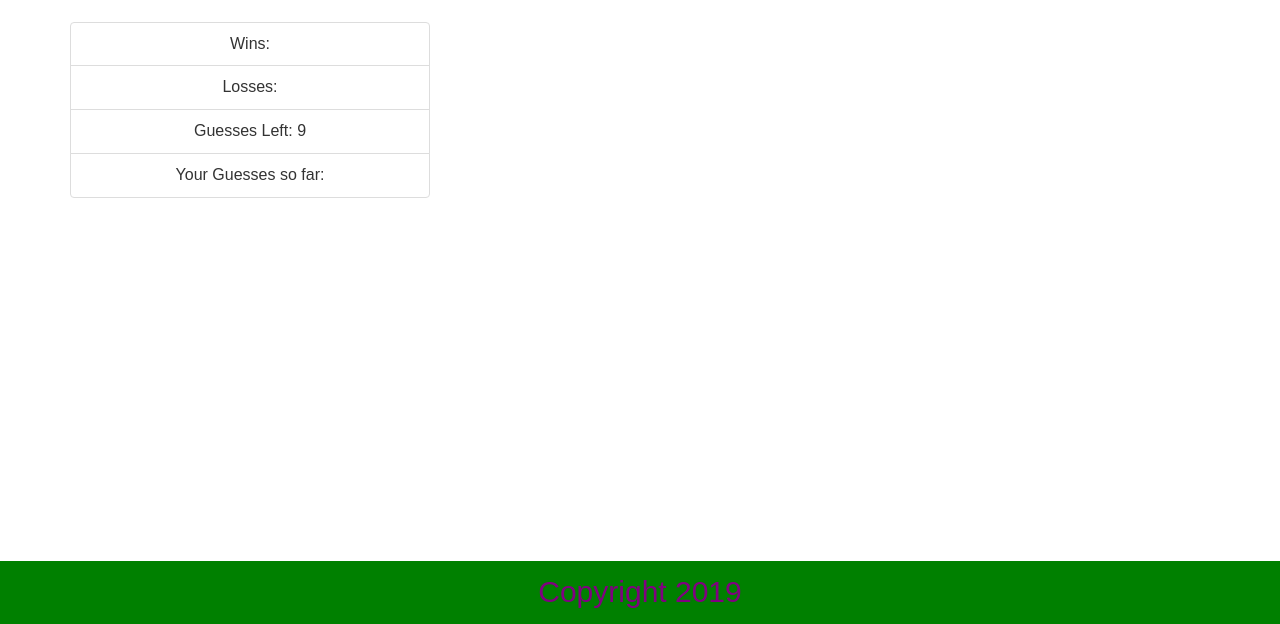
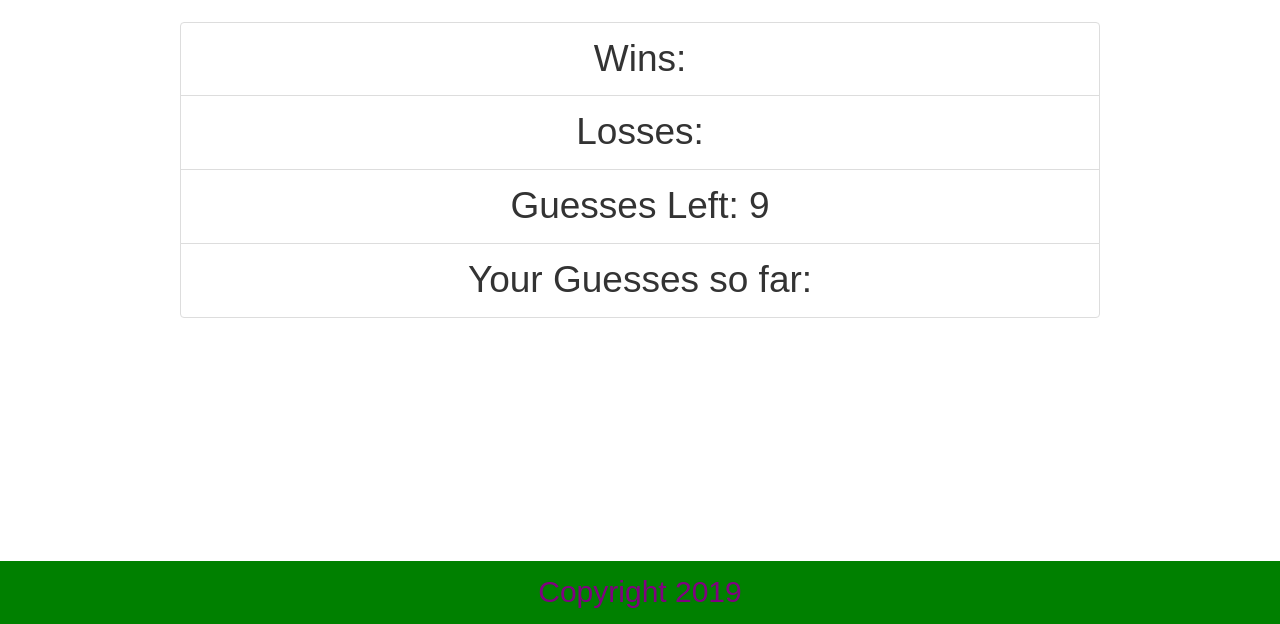
Before and after one commit to Paulpbkr22/Psychic-Game, a plain HTML site: page index.html in a window 1280 px wide. Shown: the part 176-800 px from the top of the page. Drawn offline with nearby package versions, Linux system fonts and the light colour scheme.

Commit message:
final update

```diff
--- a/assets/css/style.css
+++ b/assets/css/style.css
@@ -12,7 +12,7 @@ h1, h2 {
 	text-align: center;
 }
 
-.containter {
+.container {
 	width: 100%;
 	max-width: 950px;
 	margin: 0 auto;
@@ -22,6 +22,7 @@ h1, h2 {
 	margin-top: 15px;
 }
 .list-group {
+	font-size: 37px;
 	text-align: center;
 }
 
--- a/assets/javascript/game.js
+++ b/assets/javascript/game.js
@@ -1,15 +1,12 @@
-// The specific letters that the user typed.
 var userChoices = ['a', 'b', 'c', 'd', 'e', 'f', 'g', 'h', 'i', 'j', 'k', 'l', 'm', 'n', 'o', 'p', 'q', 'r', 's', 't', 'u', 'v', 'w', 'x', 'y', 'z'];
 
-// Setting for zero
 var wins = 0;
 var losses = 0;
-var guessesLeft = 9;
+var guessesLeft  = 9;
 var letterUser = [];
 var eachofLetters = null;
 
 
-// Sets the computerGuess variable equal to a random choice from the computerChoice array.
 var computerGuess = userChoices[Math.floor(Math.random() * userChoices.length)];
 
 function countGuessesLeft() {
@@ -25,10 +22,9 @@ countGuessesLeft();
 var restart = function() {
 	guessesLeft = 9;
 	letterUser = [];
-	var computerGuess = userkbChoices[Math.floor(Math.random() * userasdfqweChoices.length)];
+	var computerGuess = userChoices[Math.floor(Math.random() * userChoices.length)];
 }
 
-// When the user presses a key, it will run the following function..
 document.onkeyup = function(event) {
 	guessesLeft--;
 
--- a/index.html
+++ b/index.html
@@ -4,11 +4,10 @@
 	<meta charset="utf-8">
 	<title>Psychic Game</title>
 
-	<!-- Bootstrap Core CSS -->
-	<!-- Latest compiled and minified CSS -->
+
 	<link rel="stylesheet" href="https://maxcdn.bootstrapcdn.com/bootstrap/3.3.7/css/bootstrap.min.css" integrity="sha384-BVYiiSIFeK1dGmJRAkycuHAHRg32OmUcww7on3RYdg4Va+PmSTsz/K68vbdEjh4u" crossorigin="anonymous">
 
-	<!-- Custom CSS -->
+
 	<link rel="stylesheet" type="text/css" href="assets/css/style.css">
 
 </head>
@@ -22,7 +21,7 @@
 	<h2>Guess what letter I'm thinking of</h2>
 	<div class="row">
 
-		<div class="col-md-4">
+		<div class="col-md-12">
 			<ul id="space" class="list-group">
 				<li class="list-group-item" id="wins">Wins:</li>
 				<li class="list-group-item" id="lose">Losses:</li>
```
